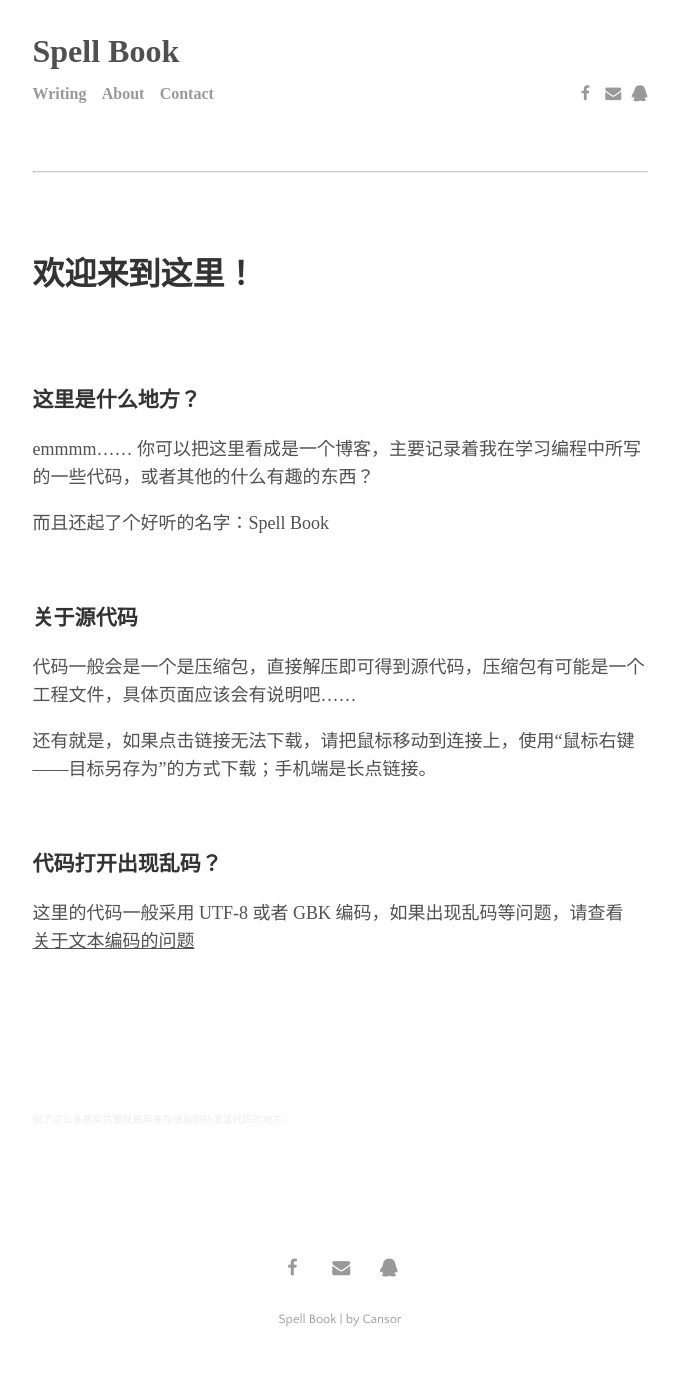
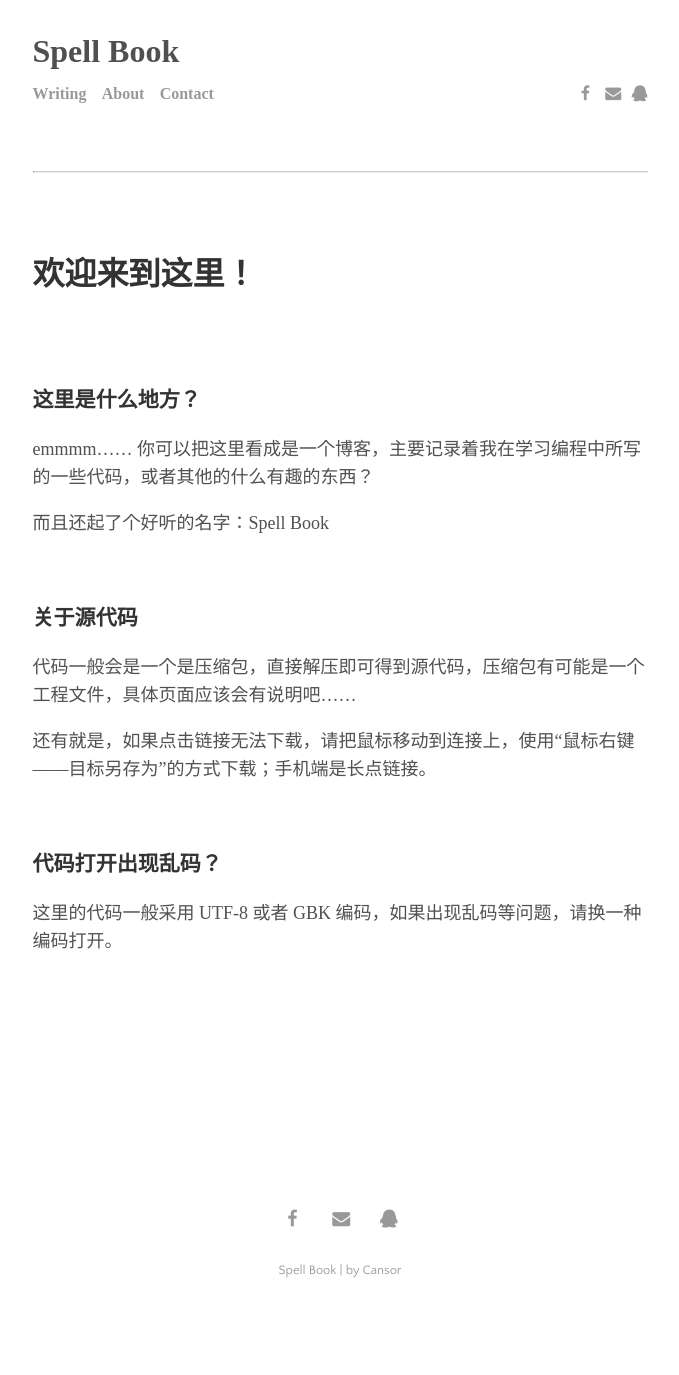
Before and after one commit to Cansor/Cansor, a Jekyll site: the page built from menu/about.md, in a window 1280 px wide. Shown: the whole page, without its empty margins (300-979 px from the left). Built offline with Jekyll 4.4.1, drawn with Linux system fonts in a browser that asks for light colours; after the commit the page ends 1326 px from its top, so only the background shows below that.

```diff
--- a/_includes/head.html
+++ b/_includes/head.html
@@ -13,6 +13,8 @@
 
   <link rel="stylesheet" href="{{ site.github.url }}/assets/css/main.css">
   <link rel="stylesheet" href="{{ site.github.url }}/assets/css/syntax.css">
+  <link rel="stylesheet" href="{{ site.github.url }}/assets/css/Style.css">
+
   <!-- Use Atom -->
   {% feed_meta %}
   <!-- Use RSS-2.0 -->
--- /dev/null
+++ b/assets/css/Style.css
@@ -0,0 +1,102 @@
+/*
+	立体字体效果
+*/
+.3d-font{
+color: #fafafa;
+letter-spacing: 0;
+text-shadow: 0px 1px 0px #999, 0px 2px 0px #888, 0px 3px 0px #777, 0px 4px 0px #666, 0px 5px 0px #555, 0px 6px 0px #444, 0px 7px 0px #333, 0px 8px 7px #001135;
+}
+/*
+  自定义链接颜色
+*/
+.line-color {
+  color: #33cc66;
+  border-bottom: none;
+}
+.line-color:hover {
+  color: blue;
+  border-bottom: none;
+}
+/*
+	链接定制
+  */
+a {
+  display: inline-block;
+  color: #515151;
+  -webkit-transition: -webkit-transform .2s;
+  transition: -webkit-transform .2s;
+  -o-transition: transform .2s;
+  transition: transform .2s;
+  transition: transform .2s, -webkit-transform .2s;
+}
+/*
+	链接滑动特效
+  */
+a:hover {
+  -webkit-transform: translateX(5px);
+  -ms-transform: translateX(5px);
+  transform: translateX(5px);
+}
+/*
+	文章列表按钮样式
+  */
+.posts {
+  width: 100%;
+  max-width: 100%;
+  margin-bottom: 1.5rem;
+  /*display: -webkit-box;
+  display: -webkit-flex;
+  display: -ms-flexbox;
+  display: flex;*/
+  -webkit-box-orient: horizontal;
+  -webkit-box-direction: normal;
+  -webkit-flex-direction: row;
+      -ms-flex-direction: row;
+          flex-direction: row;
+  -webkit-box-align: stretch;
+  -webkit-align-items: stretch;
+      -ms-flex-align: stretch;
+          align-items: stretch;
+  min-height: 11rem;
+  -webkit-border-radius: 10px;
+          border-radius: 10px;
+  overflow: hidden;
+  -webkit-transition: all .3s ease;
+  -o-transition: all .3s ease;
+  transition: all .3s ease;
+  -webkit-box-shadow: 0 1px 1px 0 rgba(31, 35, 46, 0.15);
+          box-shadow: 0 1px 1px 0 rgba(31, 35, 46, 0.15);
+  color: #263959;
+}
+.posts:hover {
+  -webkit-transform: translate(0px, -2px);
+      -ms-transform: translate(0px, -2px);
+          transform: translate(0px, -2px);
+  -webkit-box-shadow: 0 15px 45px -10px rgba(10, 16, 34, 0.2);
+          box-shadow: 0 15px 45px -10px rgba(10, 16, 34, 0.2);
+}
+
+/*淡出效果*/
+@keyframes fade-in {
+    0% {opacity: 0;}/*初始状态 透明度为0*/
+    10% {opacity: 0.1;}
+    20% {opacity: 0.2;}
+    30% {opacity: 0.3;}
+    40% {opacity: 0.4;}
+    50% {opacity: 0.5;}
+    60% {opacity: 0.6;}
+    70% {opacity: 0.7;}
+    80% {opacity: 0.8;}
+    90% {opacity: 0.9;}
+    100% {opacity: 1;}/*结束状态 透明度为1*/
+}
+@-webkit-keyframes fade-in {/*针对webkit内核*/
+    0% {opacity: 0;}
+    40% {opacity: 0;}
+    100% {opacity: 1;}
+}
+body {
+    animation: fade-in;/*动画名称*/
+    animation-duration: 0.7s;/*动画持续时间*/
+    -webkit-animation:fade-in 0.7s;/*针对webkit内核*/
+}
--- a/assets/css/main.css
+++ b/assets/css/main.css
@@ -47,17 +47,7 @@ h1, h2, h3, h4, h5, h6 {
   color: #333;
 }
 
-/*
-  自定义链接颜色
-*/
-.line-color {
-  color: #33cc66;
-  border-bottom: none;
-}
-.line-color:hover {
-  color: blue;
-  border-bottom: none;
-}
+
 
 ul a {
   text-decoration: none;
@@ -66,26 +56,12 @@ ul a {
 a {
   text-decoration: underline;
   color: #333;
-  /*
-	链接定制
-  */
-  display: inline-block;
-  color: #515151;
-  -webkit-transition: -webkit-transform .2s;
-  transition: -webkit-transform .2s;
-  -o-transition: transform .2s;
-  transition: transform .2s;
-  transition: transform .2s, -webkit-transform .2s;
+
 }
 
 a:hover {
   color: black;
-  /*
-	链接滑动特效
-  */
-  -webkit-transform: translateX(5px);
-      -ms-transform: translateX(5px);
-          transform: translateX(5px);
+
 }
 
 img {
@@ -177,44 +153,8 @@ hr {
   margin-bottom: 1.5rem;
   padding: 15px;
   list-style: none;
-  /*
-	文章列表按钮样式
-  */
-  width: 100%;
-  max-width: 100%;
-  /*margin-bottom: 1.5rem;
-  display: -webkit-box;
-  display: -webkit-flex;
-  display: -ms-flexbox;
-  display: flex;*/
-  -webkit-box-orient: horizontal;
-  -webkit-box-direction: normal;
-  -webkit-flex-direction: row;
-      -ms-flex-direction: row;
-          flex-direction: row;
-  -webkit-box-align: stretch;
-  -webkit-align-items: stretch;
-      -ms-flex-align: stretch;
-          align-items: stretch;
-  min-height: 11rem;
-  -webkit-border-radius: 10px;
-          border-radius: 10px;
-  overflow: hidden;
-  -webkit-transition: all .3s ease;
-  -o-transition: all .3s ease;
-  transition: all .3s ease;
-  -webkit-box-shadow: 0 1px 1px 0 rgba(31, 35, 46, 0.15);
-          box-shadow: 0 1px 1px 0 rgba(31, 35, 46, 0.15);
-  color: #263959;
 }
 
-.posts:hover {
-  -webkit-transform: translate(0px, -2px);
-      -ms-transform: translate(0px, -2px);
-          transform: translate(0px, -2px);
-  -webkit-box-shadow: 0 15px 45px -10px rgba(10, 16, 34, 0.2);
-          box-shadow: 0 15px 45px -10px rgba(10, 16, 34, 0.2);
-}
 
 .post-date {
   display: block;
@@ -567,12 +507,3 @@ th, td {
 .fa-rss-square:hover {
 	color: #ff6600;
 }
-
-/*
-	立体字体效果
-*/
-.3d-font{
-color: #fafafa;
-letter-spacing: 0;
-text-shadow: 0px 1px 0px #999, 0px 2px 0px #888, 0px 3px 0px #777, 0px 4px 0px #666, 0px 5px 0px #555, 0px 6px 0px #444, 0px 7px 0px #333, 0px 8px 7px #001135;
-}
--- a/menu/about.md
+++ b/menu/about.md
@@ -21,11 +21,10 @@ emmmm...... 你可以把这里看成是一个博客，主要记录着我在学
 <br>
 ### 代码打开出现乱码？
 
-这里的代码一般采用 UTF-8 或者 GBK 编码，如果出现乱码等问题，请查看<line>
-<a href="{{ site.github.url }}/help/AboutCoding.html">关于文本编码的问题</a></line>
+这里的代码一般采用 UTF-8 或者 GBK 编码，如果出现乱码等问题，请换一种编码打开。
+
+<!-- 请查看<a href="{{ site.github.url }}/help/AboutCoding.html" target="_blank" class="line-color">关于文本编码的问题</a> -->
 
 <br><br><br><br>
 
-<font size="1" color="ececec">说了这么多其实这里就是用来存储我那些渣渣代码的地方……</font>
-
 <br>
```
Also changed, not shown: _posts/2018-12-24-VMInstallMacOS.md (+6 -6 lines), _posts/2018-11-02-J2ME_TrackWing.md (renamed from _posts/2018-11-02-J2ME_Track Wing.md), 新建文件夹/2018-06-28-AboutCoding.md (renamed from _posts/2018-06-28-AboutCoding.md).
